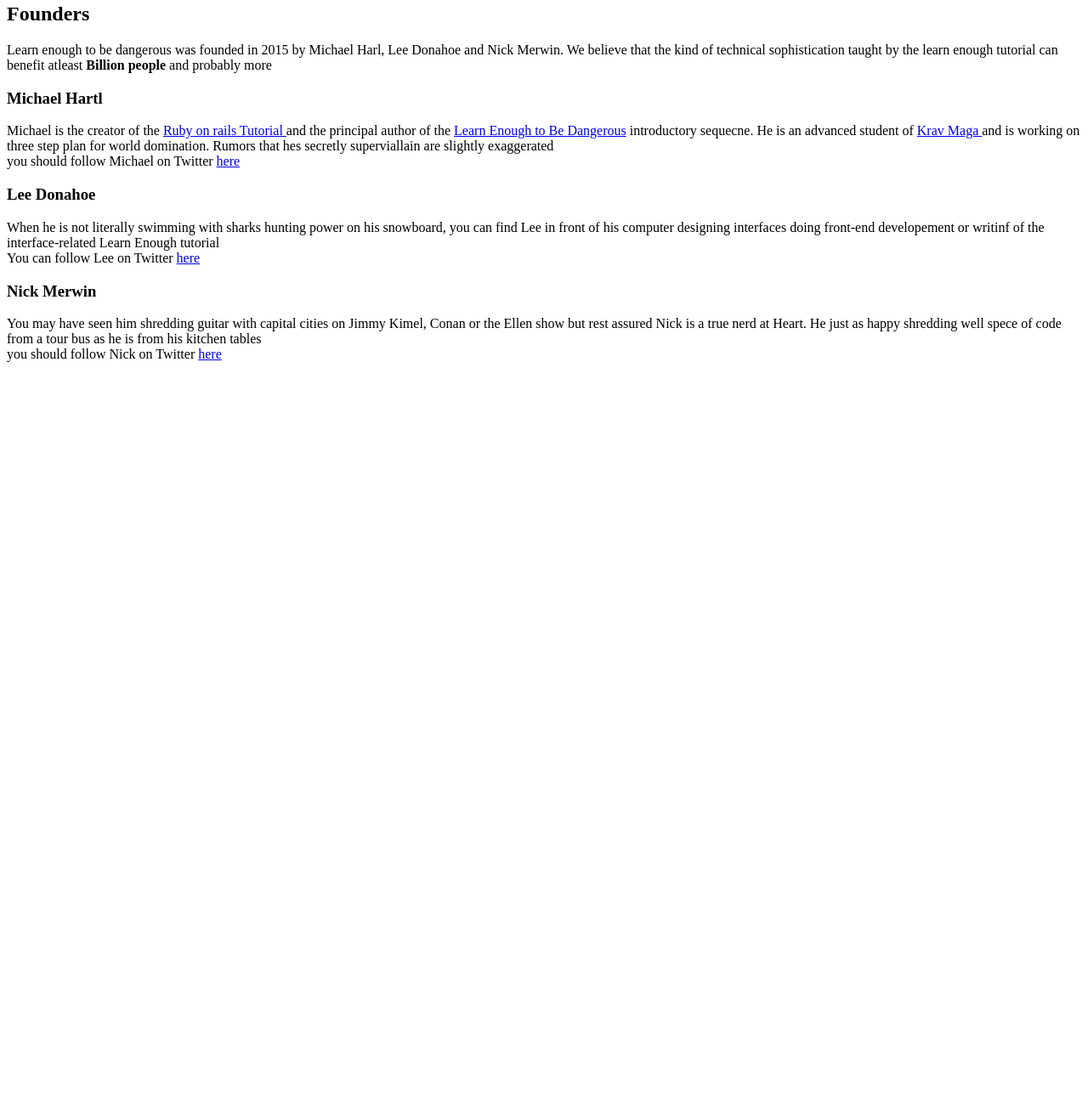
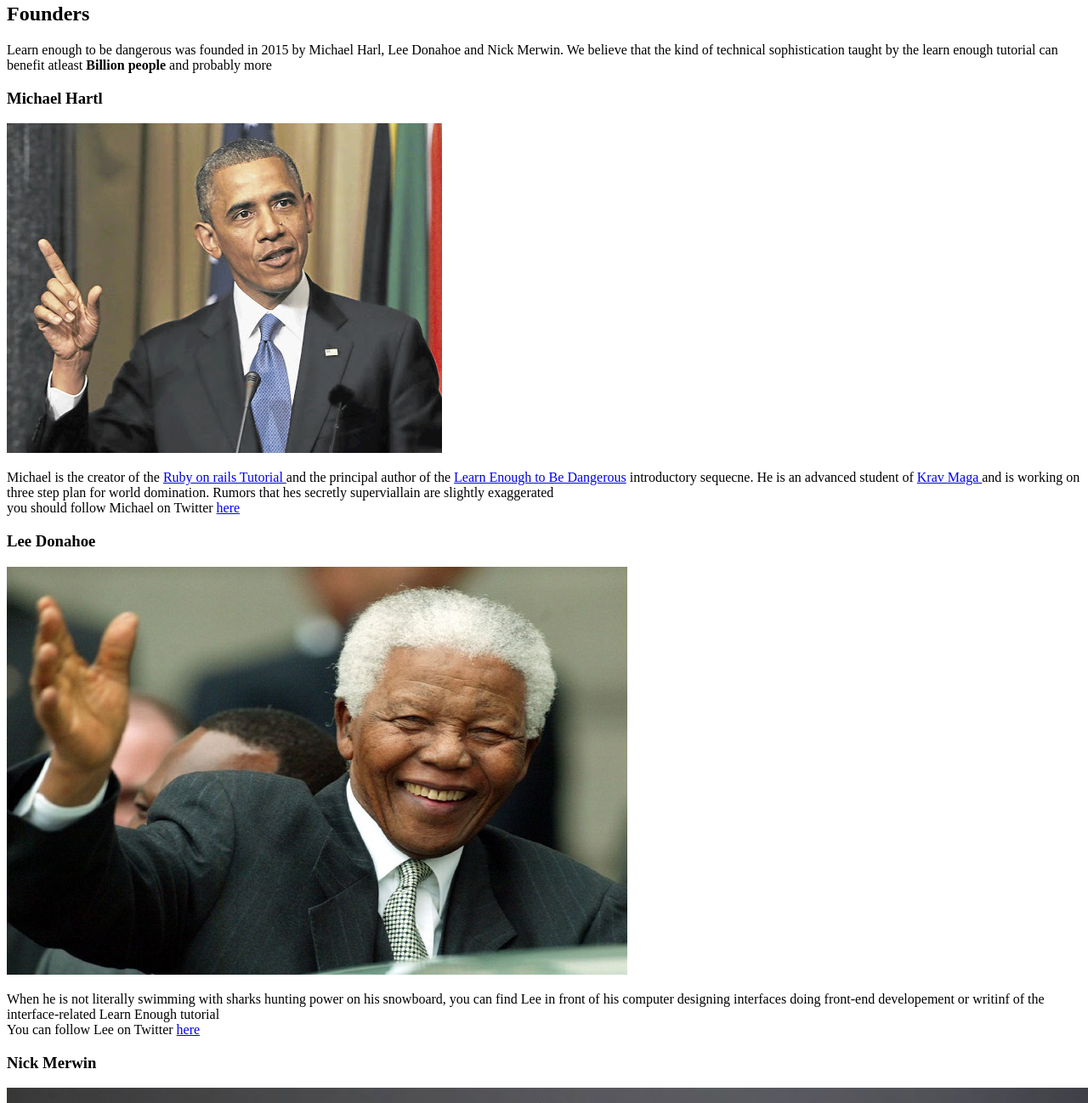
Before and after one commit to AmbyMbayi/web_app, a plain HTML site: page index.html in a window 1280 px wide. Shown: the part 549-1847 px from the top of the page at 85% size. Before the commit the page ends 991 px from the top, so only its background shows below. Drawn offline with Linux system fonts and the light colour scheme.

Commit message:
Add content and some images

```diff
--- a/index.html
+++ b/index.html
@@ -22,14 +22,19 @@
 	<p>Learn enough to be dangerous was founded in 2015 by Michael Harl, Lee Donahoe and Nick Merwin. We believe that the kind of technical sophistication taught by the learn enough tutorial can benefit atleast  <strong>Billion people</strong> and probably more</p>
 
 	<h3>Michael Hartl</h3>
+	<img src="images/obama.jpg" alt="michael">
 	<p>Michael is the creator of the <a href="http://www.railstutorial.org">Ruby on rails Tutorial </a> and the principal author of the <a href="http://learnenough.com">Learn Enough to Be Dangerous</a> introductory sequecne. He is an advanced student of <a href="http://www.kravmaga.com">Krav Maga </a>and is working on three step plan for world domination. Rumors that hes secretly superviallain are slightly exaggerated
 		<br>
 		you should follow Michael on Twitter <a href="http://www.twitter.com">here</a></p>
+
 	<h3>Lee Donahoe</h3>
+	<img src="images/mandela.jpg" alt="michael">
 	<p>When he is not literally swimming with sharks hunting power on his snowboard, you can find Lee in front of his computer designing interfaces doing front-end developement or writinf of the interface-related Learn Enough tutorial
 		<br>
 		You can follow Lee on Twitter <a href="http://www.twitter.com">here</a></p>
+
 	<h3>Nick Merwin</h3>
+	<img src="images/max.jpg" alt="michael">
 	<p>You may have seen him shredding guitar with capital cities on Jimmy Kimel, Conan or the Ellen show but rest assured Nick is a true nerd at Heart. He just as happy shredding well spece of code from a tour bus as he is from his kitchen tables <br>
 
 		you should follow Nick on Twitter <a href="http://www.twitter.com">here</a></p>
```
Also changed, not shown: images/dafy.jpg (added), images/mandela.jpg (added), images/max.jpg (added), images/obama.jpg (added).
